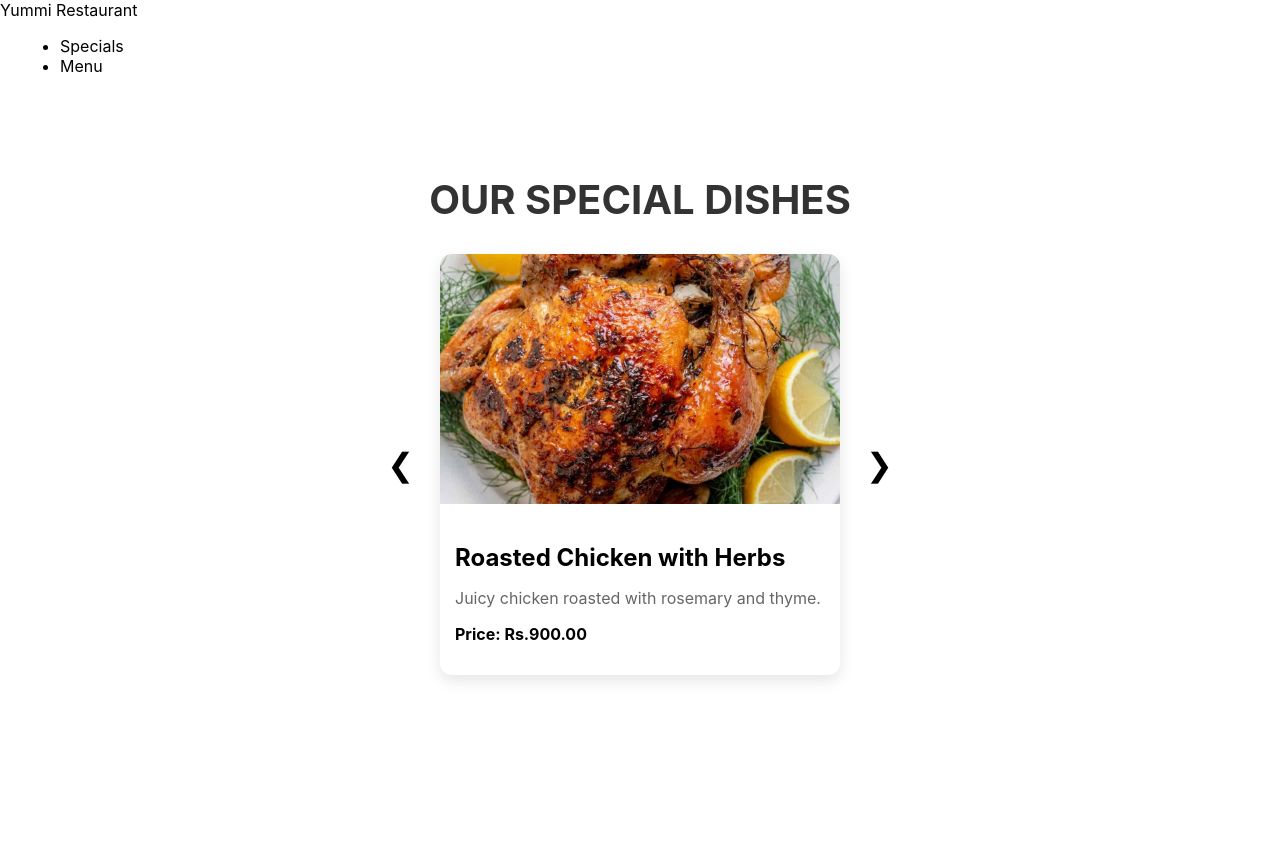
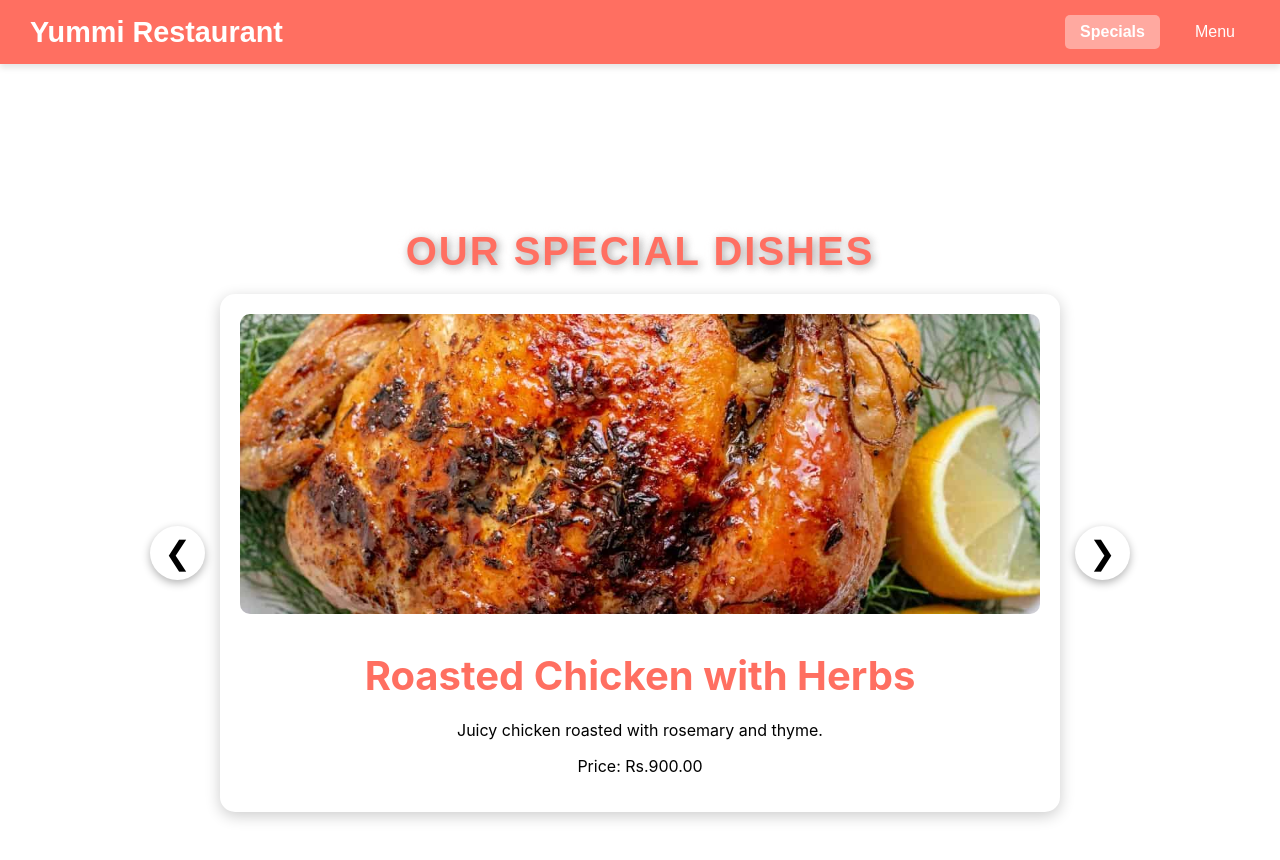
Before and after one commit to Tharushi-2003/Yummi-Web, a React (Create React App) app: page / in a window 1280 px wide. Shown: the top 860 px of the page. Before the commit the page ends 800 px from the top, so only its background shows below. Built offline with nearby package versions, Linux system fonts and the light colour scheme.

Commit message:
I did some changes.

```diff
--- a/src/App.css
+++ b/src/App.css
@@ -1,38 +1,93 @@
-.App {
+/* Navigation Bar */
+.navbar {
+  background-color: #ff6f61;
+  padding: 15px 30px;
+  display: flex;
+  justify-content: space-between;
+  align-items: center;
+  color: white;
+  font-family: 'Arial', sans-serif;
+  box-shadow: 0 4px 6px rgba(0, 0, 0, 0.1);
+  position: sticky;
+  top: 0;
+  z-index: 100;
+}
+
+.logo {
+  font-size: 1.8rem;
+  font-weight: bold;
+}
+
+.nav-links {
+  list-style: none;
+  display: flex;
+  gap: 20px;
+  margin: 0;
+  padding: 0;
+}
+
+.nav-links li {
+  cursor: pointer;
+  padding: 8px 15px;
+  border-radius: 5px;
+  transition: background-color 0.3s, transform 0.2s;
+}
+
+.nav-links li:hover {
+  background-color: rgba(255, 255, 255, 0.2);
+  transform: scale(1.05);
+}
+
+.nav-links li.active {
+  background-color: rgba(255, 255, 255, 0.4);
+  font-weight: bold;
+}
+
+/* Specials Section */
+.specials-container {
+  max-width: 1200px;
+  margin: 40px auto;
+  padding: 0 20px;
   text-align: center;
 }
 
-.App-logo {
-  height: 40vmin;
-  pointer-events: none;
+.specials-container h2 {
+  font-size: 2.5rem;
+  color: #ff6f61;
+  margin-bottom: 20px;
 }
 
-@media (prefers-reduced-motion: no-preference) {
-  .App-logo {
-    animation: App-logo-spin infinite 20s linear;
-  }
+.special-item {
+  display: inline-block;
+  margin: 15px;
+  padding: 20px;
+  border-radius: 10px;
+  background-color: #fff8f7;
+  box-shadow: 0 4px 8px rgba(0, 0, 0, 0.1);
+  width: 250px;
+  transition: transform 0.3s, box-shadow 0.3s;
 }
 
-.App-header {
-  background-color: #282c34;
-  min-height: 100vh;
-  display: flex;
-  flex-direction: column;
-  align-items: center;
-  justify-content: center;
-  font-size: calc(10px + 2vmin);
-  color: white;
+.special-item:hover {
+  transform: translateY(-5px);
+  box-shadow: 0 8px 15px rgba(0, 0, 0, 0.2);
 }
 
-.App-link {
-  color: #61dafb;
+.special-item img {
+  width: 100%;
+  height: 180px;
+  object-fit: cover;
+  border-radius: 10px;
+  margin-bottom: 15px;
 }
 
-@keyframes App-logo-spin {
-  from {
-    transform: rotate(0deg);
-  }
-  to {
-    transform: rotate(360deg);
-  }
+.special-item h3 {
+  font-size: 1.5rem;
+  color: #333;
+  margin-bottom: 10px;
 }
+
+.special-item p {
+  font-size: 1rem;
+  color: #666;
+}
--- a/src/Component/Special.css
+++ b/src/Component/Special.css
@@ -1,59 +1,58 @@
 .specials-container {
-  padding: 50px 20px;
-  text-align: center;
+  display: flex;
+  flex-direction: column;
+  align-items: center;
+  height: 100vh;
+  justify-content: center;
 }
 
+
+
 .page-heading {
+  font-family: 'Poppins', sans-serif;
   font-size: 2.5rem;
-  margin-bottom: 30px;
-  color: #333;
+  font-weight: 800;
+  color: #080808;
+  margin-bottom: 25px;
+  position: relative;
+  z-index: 2;
+  text-align: center;
+  text-transform: uppercase;
+  letter-spacing: 2px;
+  text-shadow: 2px 2px 8px rgba(23, 22, 22, 0.4),
+               0 0 15px rgba(253, 249, 249, 0.7);
 }
+
 
 .dish-card-wrapper {
   display: flex;
   align-items: center;
   justify-content: center;
-  gap: 20px;
-  margin-bottom: 50px;
+  gap: 15px;
 }
 
 .dish-card {
-  width: 400px;
-  background: #fff;
-  border-radius: 12px;
-  box-shadow: 0 6px 15px rgba(0,0,0,0.1);
-  overflow: hidden;
+  background: white;
+  padding: 20px;
+  border-radius: 15px;
+  box-shadow: 0 4px 15px rgba(0,0,0,0.2);
+  text-align: center;
+  width: 800px;
 }
 
 .dish-image {
   width: 100%;
-  height: 250px;
+  height: 300px;
   object-fit: cover;
-}
-
-.dish-info {
-  padding: 15px;
-  text-align: left;
-}
-
-.dish-title {
-  font-size: 1.5rem;
-  margin-bottom: 10px;
-}
-
-.dish-desc {
-  font-size: 1rem;
-  margin-bottom: 8px;
-  color: #666;
-}
-
-.dish-price {
-  font-weight: bold;
+  border-radius: 10px;
 }
 
 .arrow {
+  background: white;
+  border: none;
   font-size: 2rem;
-  background: none;
-  border: none;
   cursor: pointer;
+  border-radius: 50%;
+  padding: 8px 14px;
+  box-shadow: 0 3px 8px rgba(0,0,0,0.3);
 }
--- a/src/Component/Special.js
+++ b/src/Component/Special.js
@@ -1,51 +1,69 @@
 import React, { useState, useEffect } from 'react';
-import './Special.css';
+import './Special.css'; // CSS import
 
 export default function Special() {
-  const specials = [
-    {
+  const dish1 = {
     title: "Grilled Salmon with Lemon Butter",
-      desc: "Tender fillet with roasted veggies and lemon-butter sauce.",
+    desc: "Tender fillet, seared to perfection with roasted veggies and lemon-butter sauce.",
     price: "Rs.1200.00",
     image: "/images/grilled-lemon-butter-salmon-9smb-7.jpg"
-    },
-    {
+  };
+
+  const dish2 = {
     title: "Roasted Chicken with Herbs",
     desc: "Juicy chicken roasted with rosemary and thyme.",
     price: "Rs.900.00",
     image: "/images/Roasted-Chicken-Garlic-Herbs-06.jpg"
-    },
-    {
+  };
+
+  const dish3 = {
     title: "Veggie Pasta Primavera",
     desc: "Fresh vegetables tossed with penne pasta and light sauce.",
     price: "Rs.700.00",
     image: "/images/pasta-primavera-2.jpg"
-    }
-  ];
+  };
 
+  const dish4 = {
+    title: "Beef Steak with Garlic Butter",
+    desc: "Succulent steak grilled to perfection with garlic butter topping.",
+    price: "Rs.1500.00",
+    image: "/images/images.jpg"
+  };
+
+  const dish5 = {
+    title: "Chocolate Lava Cake",
+    desc: "Warm chocolate cake with molten chocolate center, served with ice cream.",
+    price: "Rs.600.00",
+    image: "/images/20250325120225-how-20to-20make-20chocolate-20molten-20lava-20cake-20in-20the-20microwave.webp"
+  };
+
+  const dishes = [dish1, dish2, dish3, dish4, dish5];
   const [currentIndex, setCurrentIndex] = useState(0);
 
+  // Auto-play
   useEffect(() => {
     const interval = setInterval(() => {
-      setCurrentIndex((prevIndex) => (prevIndex + 1) % specials.length);
+      setCurrentIndex((prevIndex) => (prevIndex + 1) % dishes.length);
     }, 5000);
     return () => clearInterval(interval);
   }, []);
 
-  const currentDish = specials[currentIndex];
+  const currentDish = dishes[currentIndex];
 
   return (
     <div className="specials-container">
-      <h2 className="page-heading">OUR SPECIAL DISHES</h2>
+      <h2 className="page-heading">Our Special Dishes</h2>
 
       <div className="dish-card-wrapper">
+        {/* Left arrow */}
         <button
           className="arrow left"
-          onClick={() => setCurrentIndex((prev) => (prev - 1 + specials.length) % specials.length)}
+          onClick={() => setCurrentIndex((prev) => (prev - 1 + dishes.length) % dishes.length)}
         >
           ❮
         </button>
 
+        {/* Dish card */}
         <div className="dish-card">
           <img src={currentDish.image} alt={currentDish.title} className="dish-image" />
           <div className="dish-info">
@@ -55,9 +73,10 @@ export default function Special() {
           </div>
         </div>
 
+        {/* Right arrow */}
         <button
           className="arrow right"
-          onClick={() => setCurrentIndex((prev) => (prev + 1) % specials.length)}
+          onClick={() => setCurrentIndex((prev) => (prev + 1) % dishes.length)}
         >
           ❯
         </button>
```
Also changed, not shown: src/App.js (line endings or trailing spaces), 1 other file (tests, documents, lock files or other folders). Lines whose indentation alone changed are shown as unchanged.
